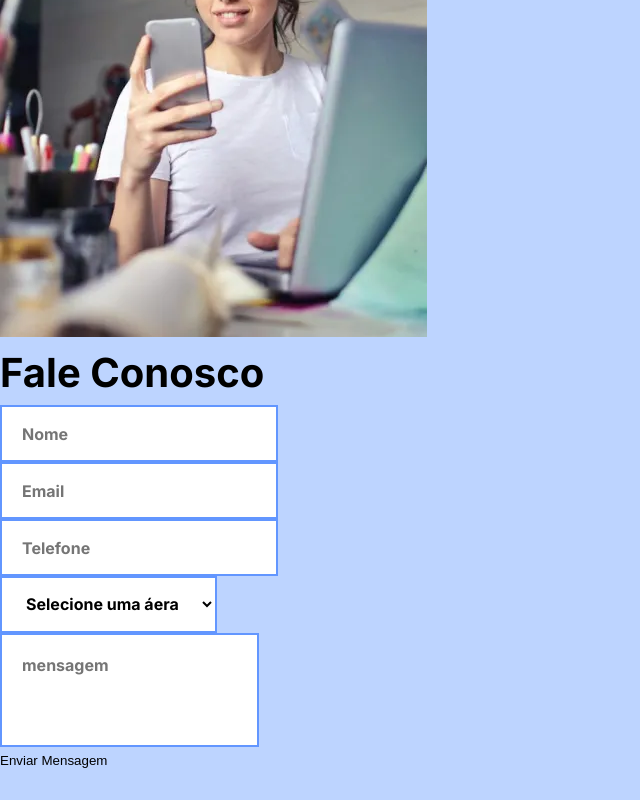
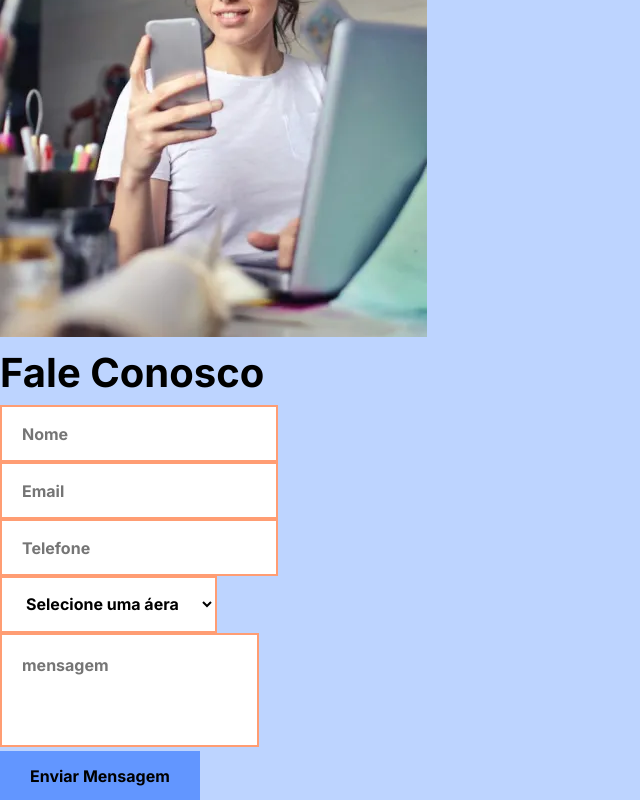
Before and after one commit to JoseMartins0808/Angular_Contacts_Page, an Angular app: page / in a window 1280 px wide. Shown: the part 262-1062 px from the top of the page, without its empty margins (0-640 px from the left). Before the commit the page ends 1031 px from the top, so only its background shows below. Built offline with nearby package versions, Linux system fonts and the light colour scheme.

Commit message:
feat: button style

```diff
--- a/src/app/components/field-box/field-box.component.html
+++ b/src/app/components/field-box/field-box.component.html
@@ -1,3 +1,3 @@
-<div class="field-box">
+<div [class]="isError()">
     <ng-content></ng-content>
 </div>
--- a/src/app/components/field-box/field-box.component.ts
+++ b/src/app/components/field-box/field-box.component.ts
@@ -1,4 +1,5 @@
-import { Component } from '@angular/core';
+import { Component, Input } from '@angular/core';
+import { ValidationErrors } from '@angular/forms';
 
 @Component({
   selector: 'app-field-box',
@@ -9,4 +10,9 @@ import { Component } from '@angular/core';
 })
 export class FieldBoxComponent {
 
+  @Input() error!: ValidationErrors | null | undefined;
+
+  isError() {
+    return this.error ? "field-box error" : "field-box";
+  }
 }
--- a/src/app/components/forms/contact-form/contact-form.component.html
+++ b/src/app/components/forms/contact-form/contact-form.component.html
@@ -1,25 +1,29 @@
 <form [formGroup]="contactForm" (ngSubmit)="onSubmit()">
-    <app-field-box>
+
+    <app-field-box [error]="errors.name">
         <input type=" text" placeholder="Nome" formControlName="name">
         <app-error
             *ngIf="errors?.name?.['required'] && (contactForm.get('name')?.dirty || contactForm.get('name')?.touched)">
             O nome é obrigatório</app-error>
     </app-field-box>
-    <app-field-box>
-        <input type="text" placeholder="Email" formControlName="email">
+
+    <app-field-box [error]="errors.email">
+        <input type=" text" placeholder="Email" formControlName="email">
         <app-error
             *ngIf="errors?.email?.['required'] && (contactForm.get('email')?.dirty || contactForm.get('email')?.touched)">
             O E-mail é obrigatório</app-error>
         <app-error *ngIf="errors?.email?.['email']">
             Informe um E-mail válido</app-error>
     </app-field-box>
-    <app-field-box>
-        <input type="text" placeholder="Telefone" formControlName="phone">
+
+    <app-field-box [error]="errors.phone">
+        <input type=" text" placeholder="Telefone" formControlName="phone">
         <app-error
             *ngIf="errors?.phone?.['required'] && (contactForm.get('phone')?.dirty || contactForm.get('phone')?.touched)">
             O telefone é obrigatório</app-error>
     </app-field-box>
-    <app-field-box>
+
+    <app-field-box [error]="errors.area">
         <select formControlName="area">
             <option value="">Selecione uma áera</option>
             <option value="administrativo">Administrativo</option>
@@ -30,14 +34,15 @@
             *ngIf="errors?.area?.['required'] && (contactForm.get('area')?.dirty || contactForm.get('area')?.touched)">
             A área deve ser selecionada</app-error>
     </app-field-box>
-    <app-field-box>
+
+    <app-field-box [error]="errors.message">
         <textarea placeholder="mensagem" formControlName="message"></textarea>
+        <app-error
+            *ngIf="errors?.message?.['required'] && (contactForm.get('message')?.dirty || contactForm.get('message')?.touched)">
+            A mensagem é obrigatória</app-error>
+        <app-error
+            *ngIf="errors?.message?.['minlength'] && (contactForm.get('message')?.dirty || contactForm.get('message')?.touched)">
+            A mensagem deve ter no mínimo 10 caracteres</app-error>
     </app-field-box>
-    <app-error
-        *ngIf="errors?.message?.['required'] && (contactForm.get('message')?.dirty || contactForm.get('message')?.touched)">
-        A mensagem é obrigatória</app-error>
-    <app-error
-        *ngIf="errors?.message?.['minlength'] && (contactForm.get('message')?.dirty || contactForm.get('message')?.touched)">
-        A mensagem deve ter no mínimo 10 caracteres</app-error>
-    <button type="submit">Enviar Mensagem</button>
+    <button class="btn solid" type="submit">Enviar Mensagem</button>
 </form>
--- a/src/styles.scss
+++ b/src/styles.scss
@@ -3,6 +3,7 @@
 @import "./styles/variables.scss";
 @import "./styles/typografy.scss";
 @import "./styles/form.scss";
+@import "./styles/button.scss";
 
 body {
     background: var(--color-blue-two);
--- /dev/null
+++ b/src/styles/button.scss
@@ -0,0 +1,23 @@
+.btn {
+    display: inline-flex;
+    align-items: center;
+    justify-content: center;
+    gap: 10px;
+
+    font-family: var(--font-primary);
+    font-size: 1rem;
+    font-weight: 700;
+
+    padding: 0 30px;
+    height: 3.0625rem;
+
+    transition: .4s;
+
+    &.solid {
+        background: var(--color-blue);
+
+        &:hover {
+            filter: brightness(1.1);
+        }
+    }
+}
--- a/src/styles/form.scss
+++ b/src/styles/form.scss
@@ -5,6 +5,7 @@
     font-weight: 700;
     color: var(--color-black);
     background-color: var(--color-white);
+    transition: .4s;
 }
 
 .field-box {
@@ -29,4 +30,10 @@
         resize: none;
         height: 7.125rem;
     }
+
+    &.error {
+        input, select, textarea {
+            border-color: var(--color-red-two);
+        }
+    }
 }
```
